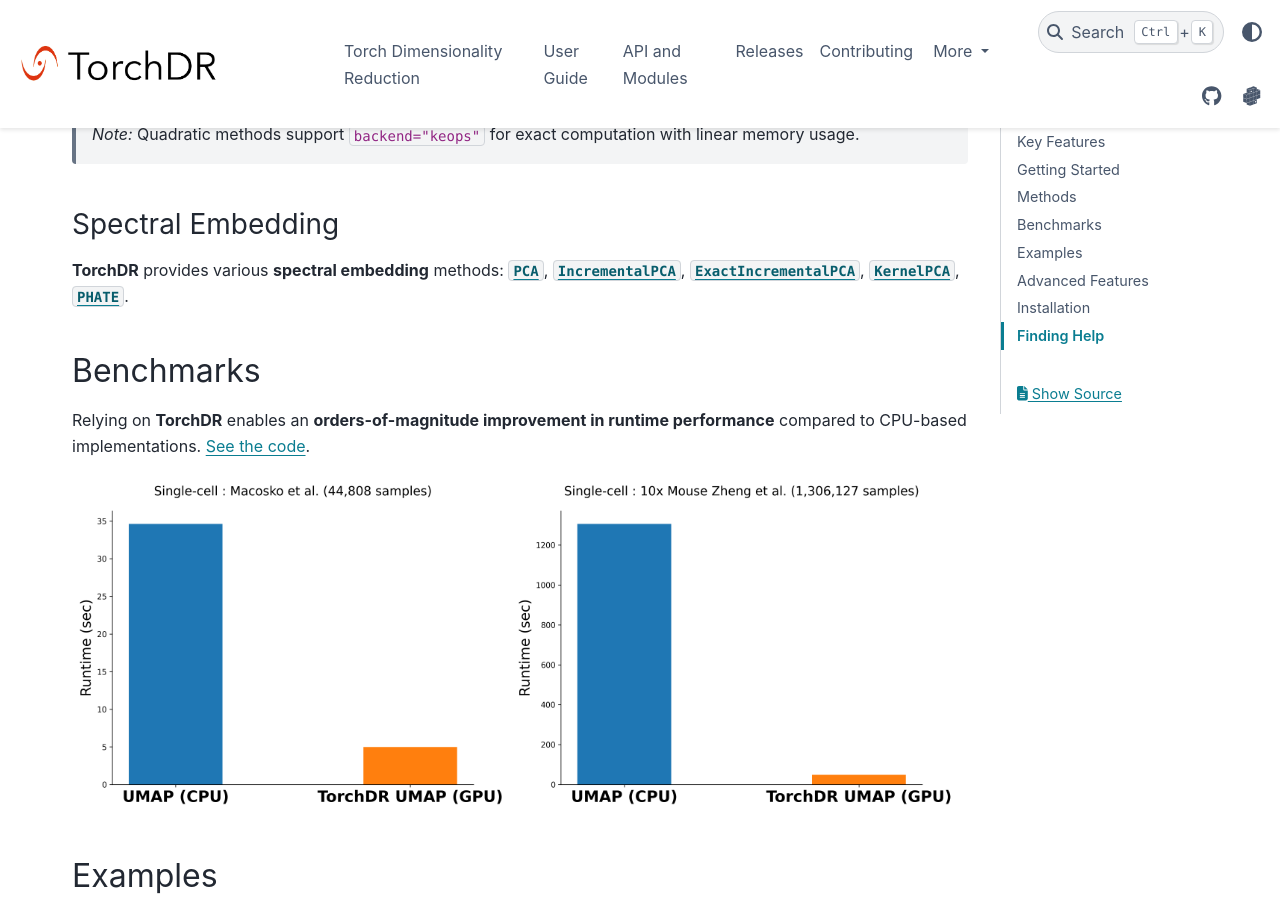
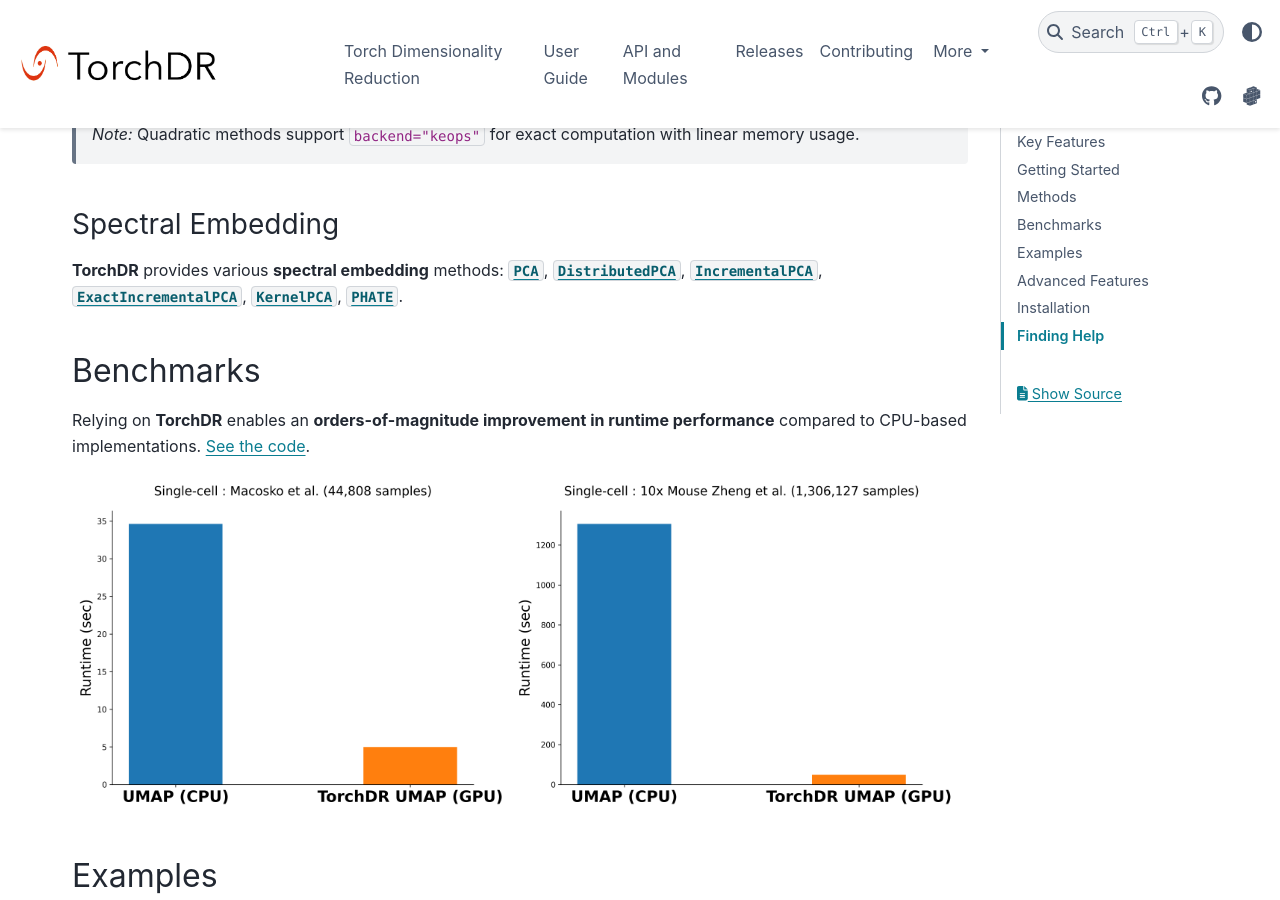
Before and after one commit to TorchDR/TorchDR, a Sphinx documentation site: the page built from docs/source/index.rst, in a window 1280 px wide and 900 px high, scrolled down 2733 px. Built offline with Sphinx 7.4.7 and the PyData theme 0.15.4, drawn with Linux system fonts in a browser that asks for light colours; pages that are not in the unit, such as notebooks, are missing from menus; the version number could not be read and is left out.

Commit message:
[Doc] Add DistributedPCA to documentation (#252)

```diff
--- a/README.md
+++ b/README.md
@@ -97,7 +97,7 @@
 
 ### Spectral Embedding
 
-**TorchDR** provides various **spectral embedding** methods: [`PCA`](https://torchdr.github.io/dev/gen_modules/torchdr.PCA.html), [`IncrementalPCA`](https://torchdr.github.io/dev/gen_modules/torchdr.IncrementalPCA.html), [`ExactIncrementalPCA`](https://torchdr.github.io/dev/gen_modules/torchdr.ExactIncrementalPCA.html), [`KernelPCA`](https://torchdr.github.io/dev/gen_modules/torchdr.KernelPCA.html), [`PHATE`](https://torchdr.github.io/dev/gen_modules/torchdr.PHATE.html).
+**TorchDR** provides various **spectral embedding** methods: [`PCA`](https://torchdr.github.io/dev/gen_modules/torchdr.PCA.html), [`DistributedPCA`](https://torchdr.github.io/dev/gen_modules/torchdr.DistributedPCA.html), [`IncrementalPCA`](https://torchdr.github.io/dev/gen_modules/torchdr.IncrementalPCA.html), [`ExactIncrementalPCA`](https://torchdr.github.io/dev/gen_modules/torchdr.ExactIncrementalPCA.html), [`KernelPCA`](https://torchdr.github.io/dev/gen_modules/torchdr.KernelPCA.html), [`PHATE`](https://torchdr.github.io/dev/gen_modules/torchdr.PHATE.html).
 
 
 ## Benchmarks
--- a/docs/source/all.rst
+++ b/docs/source/all.rst
@@ -45,6 +45,7 @@
    :template: myclass_template.rst
 
    PCA
+   DistributedPCA
    IncrementalPCA
    ExactIncrementalPCA
    KernelPCA
--- a/docs/source/torchdr.user_guide.rst
+++ b/docs/source/torchdr.user_guide.rst
@@ -345,6 +345,7 @@
 
 Currently, the following methods support multi-GPU:
 
+- :class:`DistributedPCA <DistributedPCA>`
 - :class:`UMAP <UMAP>`
 - :class:`InfoTSNE <InfoTSNE>`
 - :class:`LargeVis <LargeVis>`
```
